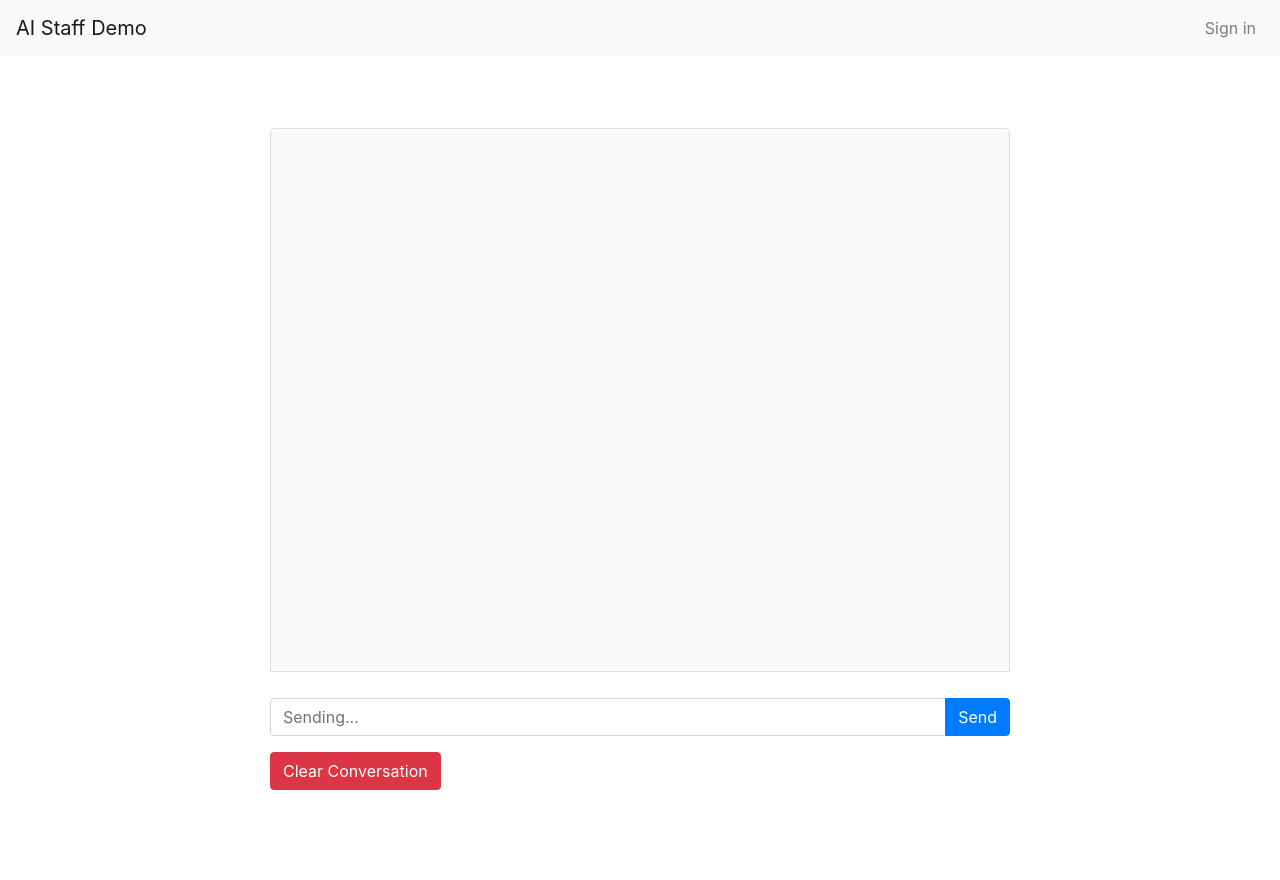
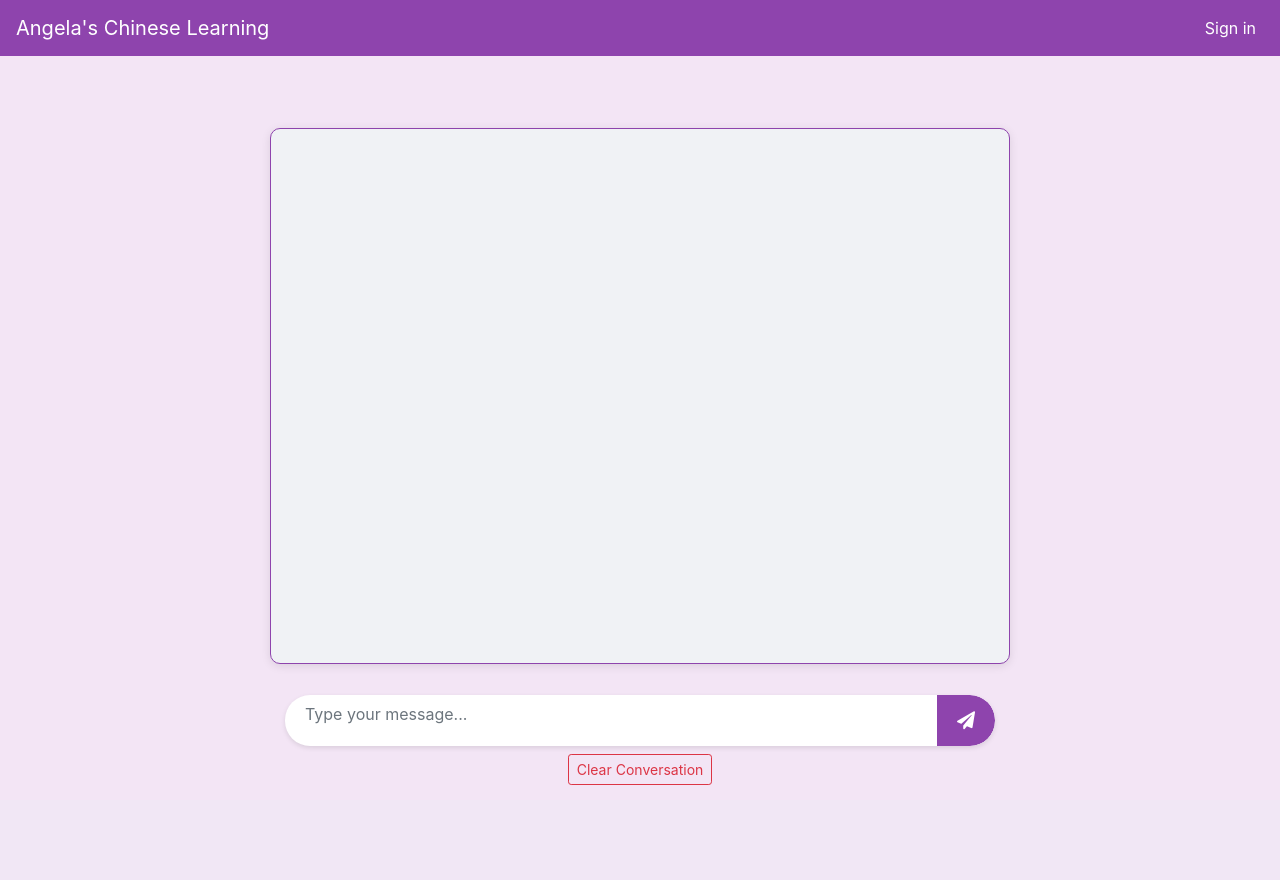
Before and after one commit to changjiang1124/afterclass, a Django app: template chatbots/templates/chatbots/chatbot_detail.html in a window 1280 px wide. After the commit the page ends 785 px from the top, so only its background shows below. Run offline with Django 5.2, Linux system fonts and the light colour scheme; the template is opened without the code that fills it, so the values that code supplies are empty; some libraries are stand-ins or nearby versions.

Commit message:
beautified

```diff
--- a/chatbots/templates/chatbots/chatbot_detail.html
+++ b/chatbots/templates/chatbots/chatbot_detail.html
@@ -2,32 +2,36 @@
 {% load static %}
 
 {% block content %}
-<div class="container d-flex flex-column" style="height: 100vh;">
+<div class="container d-flex flex-column" style="height: 90vh;">
     <h2 class="text-center my-4">{{ chatbot.title }}</h2>
-    <div id="chat-box" class="chat-box flex-grow-1">
+    <div id="chat-box" class="chat-box flex-grow-1 d-flex flex-column">
         {% for conversation in conversations %}
             <div class="message user">
-                <strong>You:</strong> {{ conversation.message }}
+                {{ conversation.message }}
             </div>
             <div class="message ai">
-                <strong>AI:</strong> {{ conversation.response|safe }}
+                {{ conversation.response|safe }}
             </div>
         {% endfor %}
     </div>
     <div class="sticky-bottom">
         <form id="chat-form" method="post" class="mt-3">
             {% csrf_token %}
-            <div class="input-group">
-                <input type="text" class="form-control" id="message" name="message" placeholder="Sending..." required>
+            <div class="input-group chat-input">
+                <input type="text" class="form-control" id="message" name="message" placeholder="Type your message..." required>
                 <div class="input-group-append">
-                    <button type="submit" class="btn btn-primary">Send</button>
+                    <button type="submit" class="btn btn-primary send-button">
+                        <i class="fas fa-paper-plane"></i>
+                    </button>
                 </div>
             </div>
         </form>
-        <form method="post" action="{% url 'chatbots:clear_conversation' chatbot.id %}" class="mt-3">
-            {% csrf_token %}
-            <button type="submit" class="btn btn-danger">Clear Conversation</button>
-        </form>
+        <div class="text-center mt-2">
+            <form method="post" action="{% url 'chatbots:clear_conversation' chatbot.id %}" class="d-inline-block">
+                {% csrf_token %}
+                <button type="submit" class="btn btn-outline-danger btn-sm">Clear Conversation</button>
+            </form>
+        </div>
     </div>
 </div>
 {% endblock %}
--- a/chatbots/templates/chatbots/chatbot_list.html
+++ b/chatbots/templates/chatbots/chatbot_list.html
@@ -2,8 +2,8 @@
 {% load static %}
 
 {% block content %}
-<div class="container">
-    <h2>AI Staff List</h2>
+<div class="container mt-4">
+    <h2 class="text-center mb-4" style="color: var(--primary-color);">Chinese Learning Assistants</h2>
     <div class="row">
         {% for chatbot in chatbots %}
             <div class="col-md-4 mb-4">
--- a/static/css/chat.css
+++ b/static/css/chat.css
@@ -2,82 +2,104 @@
 
 .container {
     max-width: 800px;
+    margin: 0 auto;
 }
 
 .chat-box {
-    height: 60vh;
+    height: 70vh;
     overflow-y: auto;
-    background-color: #f8f9fa;
-    padding: 15px;
-    border-radius: 5px;
-    border: 1px solid #ddd;
+    background-color: #f0f2f5;
+    padding: 20px;
+    border-radius: 10px;
+    box-shadow: 0 2px 10px rgba(0,0,0,0.1);
+    font-family: 'Segoe UI', Tahoma, Geneva, Verdana, sans-serif;
 }
 
 .sticky-bottom {
-    position: sticky;
-    bottom: 0;
-    background-color: #fff;
-    padding: 10px 0;
-    border-top: 1px solid #ddd;
+    background-color: transparent;
+    padding: 15px;
+    border-top: none;
 }
 
 .message {
-    margin-bottom: 10px;
-    padding: 10px;
-    border-radius: 5px;
+    max-width: 70%;
+    margin-bottom: 15px;
+    padding: 12px 16px;
+    border-radius: 18px;
+    font-size: 15px;
+    line-height: 1.5;
+    color: #333;
 }
 
 .message.user {
-    background-color: #e9ecef;
+    background-color: #dcf8c6;
+    align-self: flex-end;
+    margin-left: auto;
 }
 
 .message.ai {
-    background-color: #d1e7dd;
+    background-color: #ffffff;
+    align-self: flex-start;
+    margin-right: auto;
 }
 
 /* Markdown 内容样式 */
 .message h1, .message h2, .message h3, .message h4, .message h5, .message h6 {
-    font-size: 1.2em;
-    margin: 0.5em 0;
+    font-size: 17px;
+    margin: 12px 0;
+    color: #2c3e50;
+    font-weight: 600;
 }
 
 .message p {
-    margin: 0.5em 0;
-    font-size: 1em;
+    margin: 10px 0;
+    font-size: 15px;
+    color: #34495e;
 }
 
 .message code {
     background-color: #f8f9fa;
     padding: 2px 4px;
-    border-radius: 3px;
+    border-radius: 4px;
+    font-size: 13px;
+    font-family: 'Courier New', Courier, monospace;
+    color: #e83e8c;
 }
 
 .message pre {
     background-color: #f8f9fa;
-    padding: 10px;
-    border-radius: 5px;
+    padding: 12px;
+    border-radius: 8px;
     overflow-x: auto;
+    font-size: 13px;
+    font-family: 'Courier New', Courier, monospace;
+    color: #333;
 }
 
 .message blockquote {
-    border-left: 4px solid #ddd;
-    padding-left: 10px;
-    margin: 0.5em 0;
-    color: #555;
+    border-left: 4px solid #ccc;
+    padding-left: 12px;
+    margin: 12px 0;
+    color: #6c757d;
+    font-style: italic;
+    font-size: 14px;
 }
 
 .message ul, .message ol {
-    margin: 0.5em 0;
-    padding-left: 20px;
+    margin: 12px 0;
+    padding-left: 24px;
+    color: #34495e;
 }
 
 .message a {
-    color: #007bff;
+    color: #3498db;
     text-decoration: none;
+    font-weight: 500;
 }
 
 .message a:hover {
     text-decoration: underline;
+    color: #2980b9;
 }
 
 .placeholder {
@@ -91,5 +113,51 @@
 }
 
 .speak-button {
-    vertical-align: top;
+    background-color: transparent;
+    border: none;
+    color: #007bff;
+    cursor: pointer;
+    padding: 0;
+    margin-left: 5px;
+    font-size: 14px;
 }
+
+.speak-button:hover {
+    color: #0056b3;
+}
+
+.chat-input {
+    background-color: #fff;
+    border-radius: 25px;
+    box-shadow: 0 2px 5px rgba(0,0,0,0.1);
+    overflow: hidden;
+}
+
+.chat-input .form-control {
+    border: none;
+    box-shadow: none;
+    padding: 12px 20px;
+    font-size: 16px;
+    background-color: transparent;
+}
+
+.chat-input .form-control:focus {
+    outline: none;
+}
+
+.chat-input .btn-primary {
+    border: none;
+    background-color: #8e44ad;
+    color: #fff;
+    padding: 12px 20px;
+    font-size: 18px;
+    transition: background-color 0.3s ease;
+}
+
+.chat-input .btn-primary:hover {
+    background-color: #732d91;
+}
+
+.send-button {
+    border-radius: 0 25px 25px 0;
+}
--- a/static/css/main.css
+++ b/static/css/main.css
@@ -0,0 +1,52 @@
+:root {
+  --primary-color: #8e44ad;
+  --secondary-color: #f3e5f5;
+  --text-color: #333;
+  --light-text-color: #fff;
+}
+
+body {
+  background-color: var(--secondary-color);
+  color: var(--text-color);
+}
+
+.navbar {
+  background-color: var(--primary-color) !important;
+}
+
+.navbar-light .navbar-brand,
+.navbar-light .navbar-nav .nav-link {
+  color: var(--light-text-color) !important;
+}
+
+.btn-primary {
+  background-color: var(--primary-color);
+  border-color: var(--primary-color);
+}
+
+.btn-primary:hover {
+  background-color: #6c3483;
+  border-color: #6c3483;
+}
+
+.card {
+  border-color: var(--primary-color);
+}
+
+.card-header {
+  background-color: var(--primary-color);
+  color: var(--light-text-color);
+}
+
+.chat-box {
+  background-color: #fff;
+  border: 1px solid var(--primary-color);
+}
+
+.message.user {
+  background-color: #e8daef;
+}
+
+.message.ai {
+  background-color: #d5f5e3;
+}
--- a/templates/base.html
+++ b/templates/base.html
@@ -4,7 +4,7 @@
 <head>
     <meta charset="UTF-8">
     <meta name="viewport" content="width=device-width, initial-scale=1.0">
-    <title>AI Staff Demo</title>
+    <title>Angela's Chinese Learning</title>
     <link rel="stylesheet" href="https://stackpath.bootstrapcdn.com/bootstrap/4.5.2/css/bootstrap.min.css">
     <link rel="stylesheet" href="{% static 'css/main.css' %}">
     {% block extra_css %}
@@ -12,7 +12,7 @@
 </head>
 <body>
     <nav class="navbar navbar-expand-lg navbar-light bg-light">
-        <a class="navbar-brand" href="{% url 'chatbots:chatbot_list' %}">AI Staff Demo</a>
+        <a class="navbar-brand" href="{% url 'chatbots:chatbot_list' %}">Angela's Chinese Learning</a>
         <div class="navbar-nav ml-auto">
             {% if user.is_authenticated %}
                 <a class="nav-item nav-link" href="{% url 'accounts:profile' %}">Profile(in construction)</a>
```
Also changed, not shown: 1 other file.
